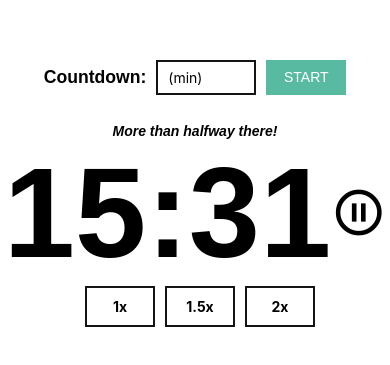
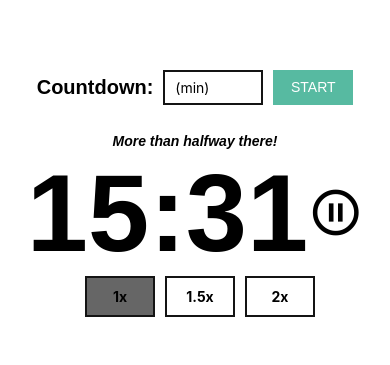
Before and after one commit to men32z/react-native-countdown-timer, a React Native app: screen / in a window 390 px wide. Shown: the part 229-594 px from the top of the page. Built offline with nearby package versions, Linux system fonts and the light colour scheme.

Commit message:
store and redux first implementation

```diff
--- a/App.js
+++ b/App.js
@@ -1,27 +1,25 @@
 import React from 'react';
-import { StyleSheet, View } from 'react-native';
-import CountdownForm from './components/CountdownForm';
-import Display from './components/Display';
-import Speed from './components/Speed';
-import Message from './components/Message';
+import {createStore} from 'redux';
+import {Provider} from 'react-redux';
+import {default as AppContainer} from './components/App';
+import rootReducer from './store/reducers';
 
-const styles = StyleSheet.create({
-  container: {
-    flex: 3,
-    flexDirection:'column',
-    backgroundColor: '#fff',
-    alignItems: 'center',
-    justifyContent: 'center',
-  },
-});
+const initialState = {
+  countdown: {
+    time:'15:31',
+    message: '',
+    messageClass: '',
+    speed: 1,
+    paused: false,
+  }
+};
+
+const store = createStore(rootReducer, initialState);
 
 export default function App() {
   return (
-    <View style={styles.container}>
-      <CountdownForm />
-      <Message />
-      <Display />
-      <Speed />
-    </View>
+    <Provider store={store}>
+      <AppContainer />
+    </Provider>
   );
 }
--- /dev/null
+++ b/components/App.js
@@ -0,0 +1,27 @@
+import React from 'react';
+import { StyleSheet, View } from 'react-native';
+import CountdownForm from './CountdownForm';
+import Display from './Display';
+import Speed from './Speed';
+import Message from './Message';
+
+const styles = StyleSheet.create({
+  container: {
+    flex: 3,
+    flexDirection:'column',
+    backgroundColor: '#fff',
+    alignItems: 'center',
+    justifyContent: 'center',
+  },
+});
+
+export default function App() {
+  return (
+    <View style={styles.container}>
+      <CountdownForm />
+      <Message />
+      <Display />
+      <Speed />
+    </View>
+  );
+}
--- a/components/Display.js
+++ b/components/Display.js
@@ -1,4 +1,5 @@
 import React from 'react';
+import {connect} from 'react-redux';
 import {Text, View, StyleSheet} from 'react-native';
 import Icon from 'react-native-vector-icons/MaterialIcons';
 
@@ -8,15 +9,15 @@ const styles = StyleSheet.create({
     alignItems: 'center',
   },
   time: {
-    fontSize: '8em',
+    fontSize: 110,
     fontFamily: 'sans-serif',
     fontWeight: 'bold',
   }
 });
 
-const Display = () => (
+const Display = ({time}) => (
   <View style={styles.container}>
-    <Text style={styles.time}>15:31</Text>
+    <Text style={styles.time}>{time}</Text>
     <Icon name="pause-circle-outline" size={55} color="#000"
       onPress={() => {
         alert('You tapped the button!');
@@ -25,4 +26,7 @@ const Display = () => (
   </View>
 );
 // play-circle-outline
-export default Display;
+
+const mapStateToProps = state => ({time: state.countdown.time});
+
+export default connect(mapStateToProps)(Display);
--- a/components/Speed.js
+++ b/components/Speed.js
@@ -1,37 +1,19 @@
 import React, {Component} from 'react';
-import {View, StyleSheet, Text, TouchableHighlight } from 'react-native';
-
-const styles = StyleSheet.create({
-  container: {
-    flexDirection: 'row',
-    alignItems: 'center',
-  },
-  button: {
-    borderWidth: 2,
-    alignItems: 'center',
-    width: 70,
-    borderColor: '#141414',
-    padding:10,
-    marginLeft:10,
-    color: '#000',
-  },
-  text: {
-    fontWeight: 'bold'
-  },
-});
+import {View, Text, TouchableHighlight } from 'react-native';
+import styles from './styles/speed';
 
 class Speed extends Component {
     render(){
       return (
         <View style={styles.container}>
           <TouchableHighlight
-            style={[styles.button]}
+            style={[styles.button, styles.buttonActive]}
             onPress={() => {
               alert('You tapped the button!');
             }}
           ><Text style={styles.text}>1x</Text></TouchableHighlight>
           <TouchableHighlight
-            style={styles.button}
+            style={[styles.button]}
             onPress={() => {
               alert('You tapped the button!');
             }}
--- a/components/styles/countdownform.js
+++ b/components/styles/countdownform.js
@@ -7,7 +7,7 @@ const styles = StyleSheet.create({
   text: {
     fontWeight: 'bold',
     fontFamily: 'sans-serif',
-    fontSize: '1.1em',
+    fontSize: 20,
     marginRight: 10,
   },
   input: {
--- /dev/null
+++ b/components/styles/speed.js
@@ -0,0 +1,28 @@
+import {StyleSheet } from 'react-native';
+
+const styles = StyleSheet.create({
+  container: {
+    flexDirection: 'row',
+    alignItems: 'center',
+  },
+  button: {
+    borderWidth: 2,
+    alignItems: 'center',
+    width: 70,
+    borderColor: '#141414',
+    padding:10,
+    marginLeft:10,
+  },
+  text: {
+    color: '#000',
+    fontWeight: 'bold'
+  },
+  buttonActive: {
+    backgroundColor: '#666666',
+  },
+  buttonTextActive: {
+    color: "#fff",
+  }
+
+});
+export default styles;
--- a/package.json
+++ b/package.json
@@ -13,7 +13,9 @@
     "react-dom": "~16.9.0",
     "react-native": "https://github.com/expo/react-native/archive/sdk-36.0.0.tar.gz",
     "react-native-vector-icons": "^6.6.0",
-    "react-native-web": "~0.11.7"
+    "react-native-web": "~0.11.7",
+    "react-redux": "^7.2.0",
+    "redux": "^4.0.5"
   },
   "devDependencies": {
     "@babel/core": "^7.0.0",
--- /dev/null
+++ b/store/actions/index.js
@@ -0,0 +1,4 @@
+export const setState = state => ({
+  type: 'SET_STATE',
+  state,
+});
--- /dev/null
+++ b/store/reducers/index.js
@@ -0,0 +1,8 @@
+import {combineReducers} from 'redux';
+import timeReducer from './time';
+
+const rootReducer = combineReducers({
+  countdown: timeReducer,
+});
+
+export default rootReducer;
--- /dev/null
+++ b/store/reducers/time.js
@@ -0,0 +1,10 @@
+const timeReducer = (state = [], {type, payload}) => {
+  switch (type) {
+    case 'SET_STATE':
+      return Object.assign(state, {[payload.key] : payload.value});
+    default:
+      return state;
+  }
+}
+
+export default timeReducer;
```
Also changed, not shown: 1 other file (tests, documents, lock files or other folders).
